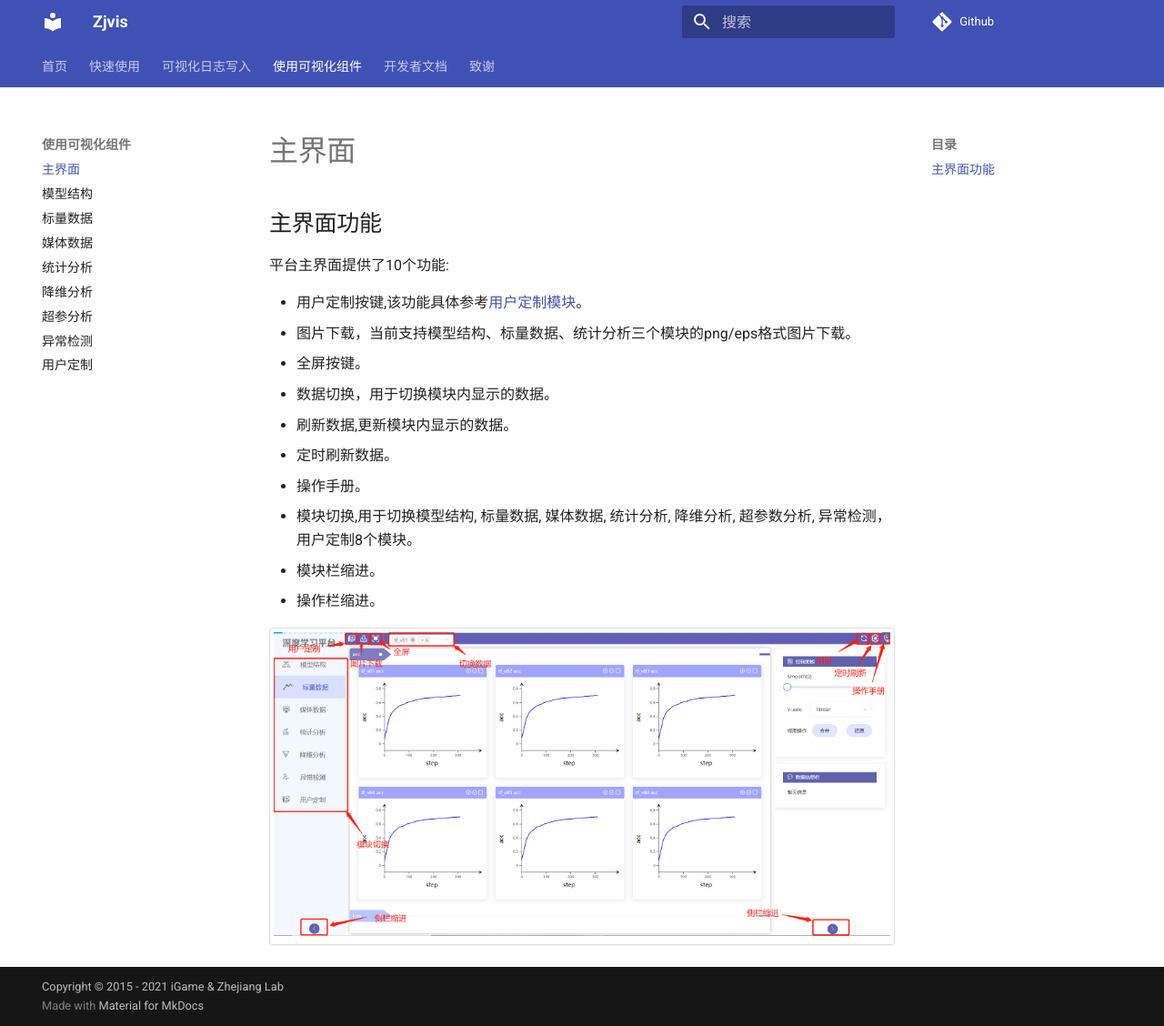
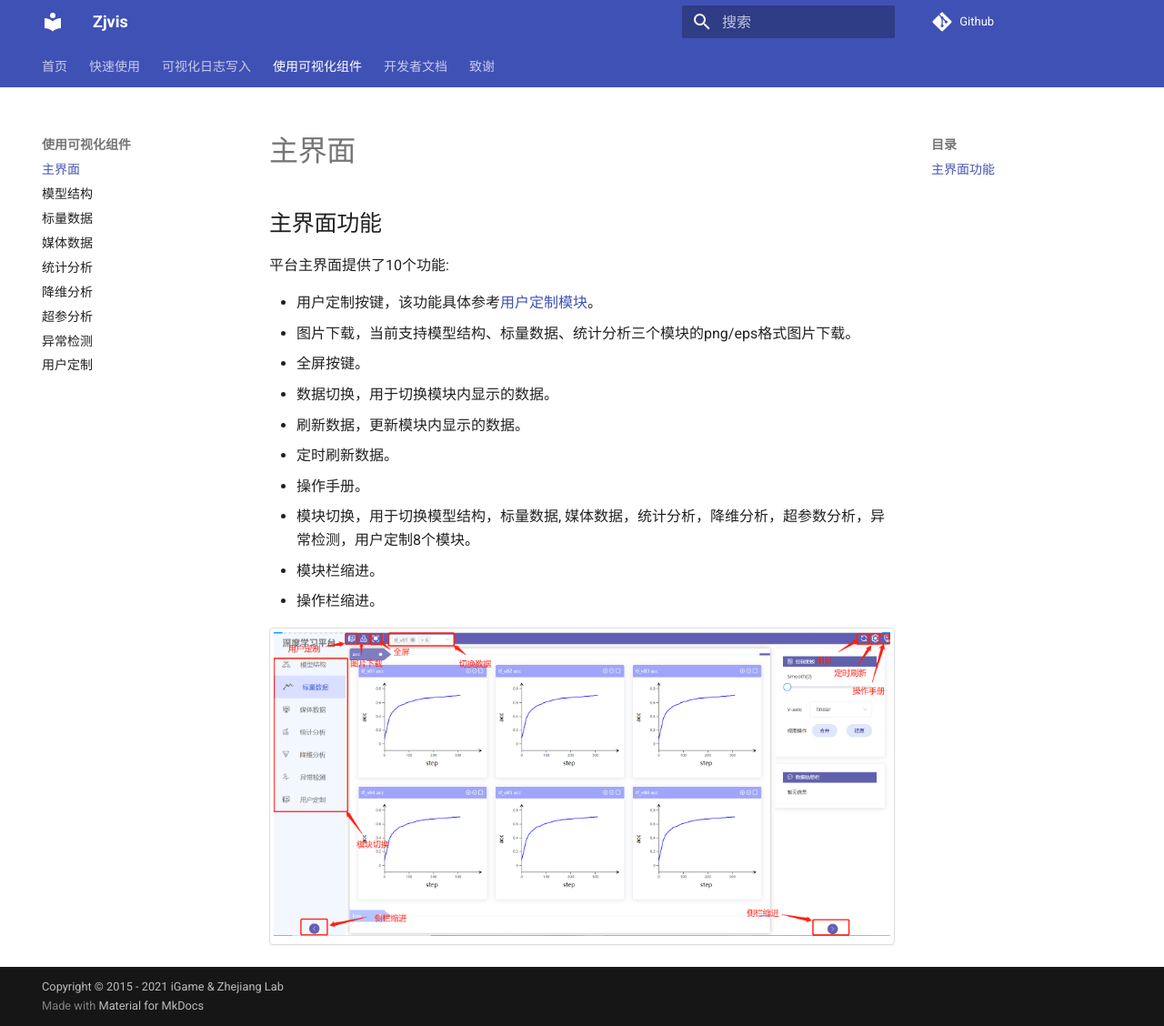
Before and after one commit to iGame-Lab/tsvis-docs, an MkDocs documentation site: the page built from docs/use_visualization/overall.md, in a window 1280 px wide and 1128 px high. Shown: the whole window at 91% size. Built offline with MkDocs 1.6.1 and Material for MkDocs 9.7.7, drawn with Linux system fonts in a browser that asks for light colours; comment, search, counter and statistics services are not loaded.

```diff
--- a/docs/use_visualization/overall.md
+++ b/docs/use_visualization/overall.md
@@ -4,14 +4,14 @@
 
 平台主界面提供了10个功能:
 
-- 用户定制按键,该功能具体参考[用户定制模块](../custom)。
+- 用户定制按键，该功能具体参考[用户定制模块](../custom)。
 - 图片下载，当前支持模型结构、标量数据、统计分析三个模块的png/eps格式图片下载。
 - 全屏按键。
 - 数据切换，用于切换模块内显示的数据。
-- 刷新数据,更新模块内显示的数据。
+- 刷新数据，更新模块内显示的数据。
 - 定时刷新数据。
 - 操作手册。
-- 模块切换,用于切换模型结构, 标量数据, 媒体数据, 统计分析, 降维分析, 超参数分析, 异常检测，用户定制8个模块。
+- 模块切换，用于切换模型结构，标量数据, 媒体数据，统计分析，降维分析，超参数分析，异常检测，用户定制8个模块。
 - 模块栏缩进。
 - 操作栏缩进。
 
```
